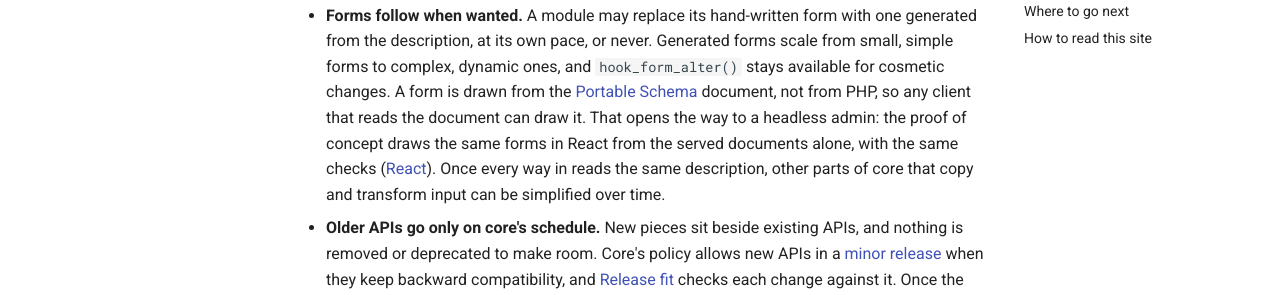
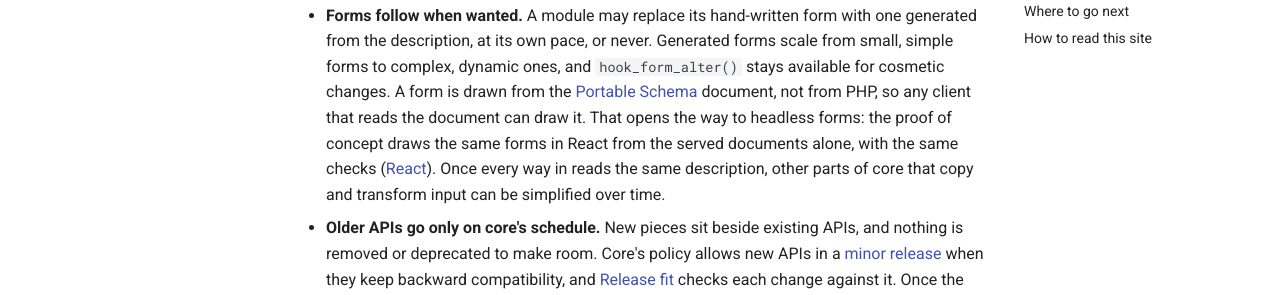
Before and after one commit to mlander/surface_docs, an MkDocs documentation site: the page built from docs/index.md, in a window 1280 px wide and 900 px high, scrolled down 1288 px. Shown: the part 178-473 px from the top of the window. Built offline with MkDocs 1.6.1 and Material for MkDocs 9.7.7, drawn with Linux system fonts in a browser that asks for light colours; comment, search, counter and statistics services are not loaded.

Commit message:
Home: headless forms

```diff
--- a/docs/index.md
+++ b/docs/index.md
@@ -22,7 +22,7 @@ It arrives in this order:
 
 - **Nothing changes until a module chooses.** Existing config schema and field definitions are read as they are. A block that has only config schema can already be placed through a resource.
 - **The first step is small.** A module adds one resource class beside its existing form, or attaches one via attribute to a plugin it already has. Content entity types get theirs derived. The form keeps working.
-- **Forms follow when wanted.** A module may replace its hand-written form with one generated from the description, at its own pace, or never. Generated forms scale from small, simple forms to complex, dynamic ones, and `hook_form_alter()` stays available for cosmetic changes. A form is drawn from the [Portable Schema](path/portable-schema.md) document, not from PHP, so any client that reads the document can draw it. That opens the way to a headless admin: the proof of concept draws the same forms in React from the served documents alone, with the same checks ([React](path/stays-in-poc.md#react)). Once every way in reads the same description, other parts of core that copy and transform input can be simplified over time.
+- **Forms follow when wanted.** A module may replace its hand-written form with one generated from the description, at its own pace, or never. Generated forms scale from small, simple forms to complex, dynamic ones, and `hook_form_alter()` stays available for cosmetic changes. A form is drawn from the [Portable Schema](path/portable-schema.md) document, not from PHP, so any client that reads the document can draw it. That opens the way to headless forms: the proof of concept draws the same forms in React from the served documents alone, with the same checks ([React](path/stays-in-poc.md#react)). Once every way in reads the same description, other parts of core that copy and transform input can be simplified over time.
 - **Older APIs go only on core's schedule.** New pieces sit beside existing APIs, and nothing is removed or deprecated to make room. Core's policy allows new APIs in a [minor release](https://www.drupal.org/about/core/policies/core-change-policies/allowed-changes#minor) when they keep backward compatibility, and [Release fit](path/release-fit.md) checks each change against it. Once the new pieces are in use, older ones can be deprecated gracefully on core's [usual schedule](https://www.drupal.org/about/core/policies/core-change-policies/allowed-changes#s-deprecations): deprecated in a minor release, removed in the next major.
 
 It builds on what core has: constraint plugins, JSON Schema, `#config_target`, Form API elements, entity storage and access. What it does not change:
```
